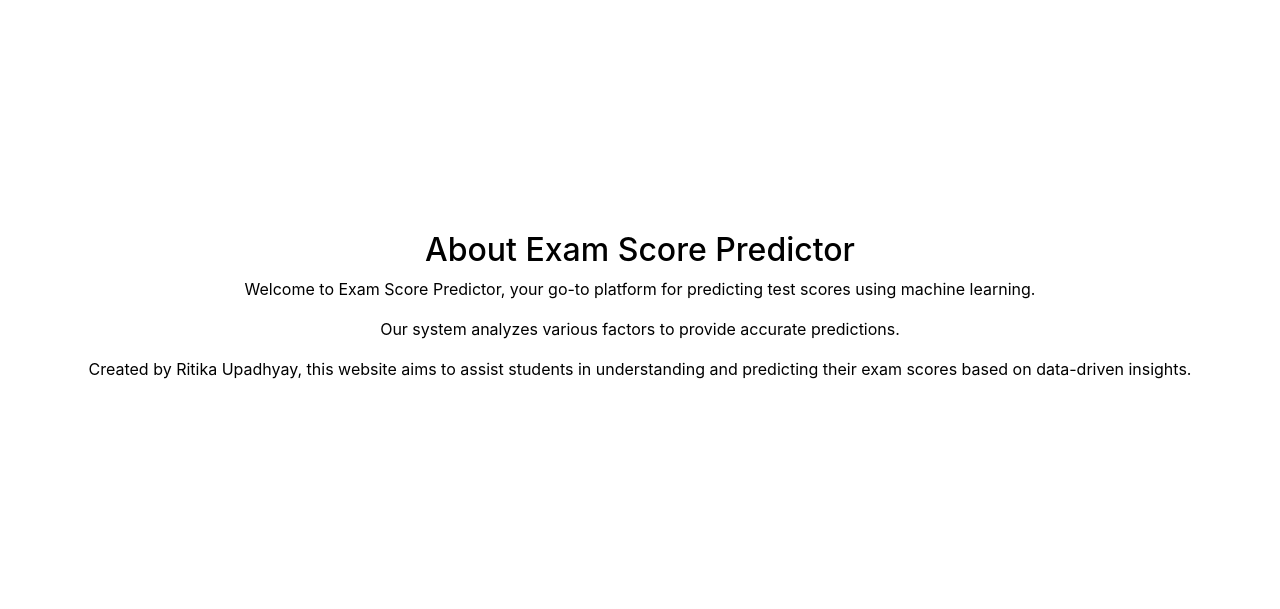
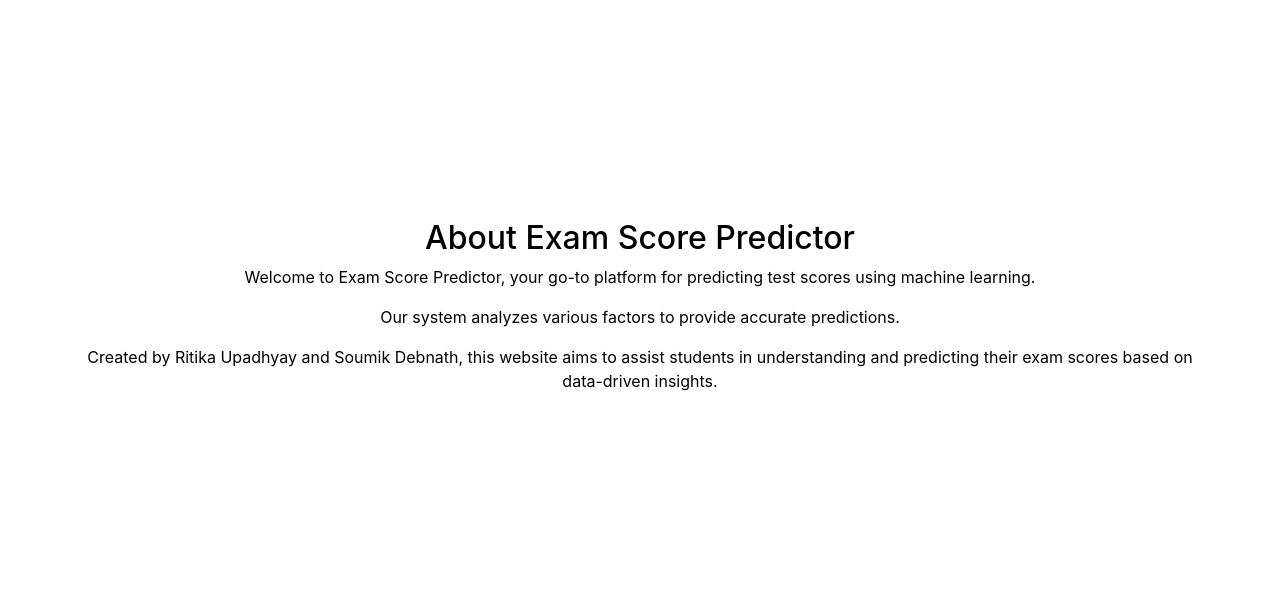
Before and after one commit to ritikaradh/Student-Marks-Prediction-System, a Flask app: page /About in a window 1280 px wide. Shown: the part 56-665 px from the top of the page. Run offline with Flask 3, Linux system fonts and the light colour scheme; some libraries are stand-ins or nearby versions.

Commit message:
updated about

```diff
--- a/templates/About.html
+++ b/templates/About.html
@@ -22,7 +22,7 @@
         <h2>About Exam Score Predictor</h2>
         <p>Welcome to Exam Score Predictor, your go-to platform for predicting test scores using machine learning.</p>
         <p>Our system analyzes various factors to provide accurate predictions.</p>
-        <p>Created by Ritika Upadhyay, this website aims to assist students in understanding and predicting their exam
+        <p>Created by Ritika Upadhyay and Soumik Debnath, this website aims to assist students in understanding and predicting their exam
             scores based on data-driven insights.</p>
         </div>
         {%include 'Footer.html'%}
```
